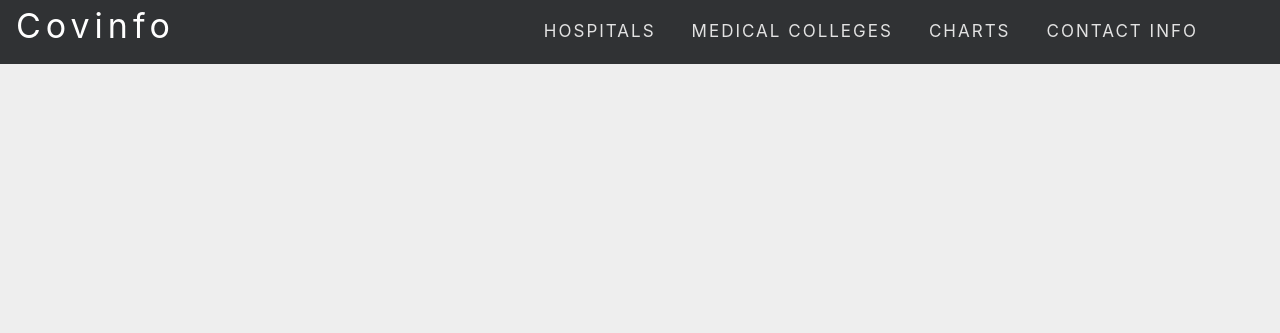
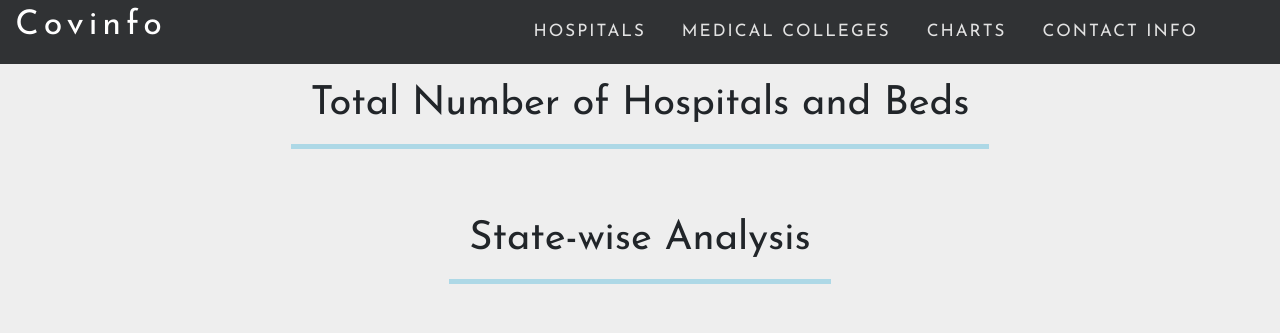
Before and after one commit to Akshat1903/VIT-HACK-2020, a Django app: template vit_hack/templates/task3_a.html in a window 1280 px wide. Shown: the top 333 px of the page. Run offline with Django 3.2, Linux system fonts and the light colour scheme; the template is opened without the code that fills it, so the values that code supplies are empty; some libraries are stand-ins or nearby versions.

Commit message:
Frontend added

```diff
--- a/vit_hack/static/css/task3_a.css
+++ b/vit_hack/static/css/task3_a.css
@@ -6,6 +6,7 @@
 
 body {
     background-color: #eee;
+    font-family: 'Josefin Sans', sans-serif !important;
 }
 
 nav {
@@ -165,7 +166,7 @@ nav ul li a:hover {
         display: block;
     }
 }
-.statecard {
+.statecard{
   text-align: center;
   padding: 20px;
   margin: auto;
@@ -174,22 +175,49 @@ nav ul li a:hover {
   border-radius: 1.2rem;
 }
 
-.statename {
+.statename{
   height: 50px;
   margin-bottom: 20px;
 }
 
-.statedata {
+.statedata{
   align-items: center;
   justify-content: center;
   text-align: center;
   width: 100%;
 }
 
-table {
+.summary_table{
+  align-items: center;
+  justify-content: center;
+  text-align: center;
   width: 100%;
 }
 
-td {
+table{
+  width: 100%;
+}
+
+td{
   padding: 10px;
 }
+
+.titles {
+    align-items: center;
+    text-align: center;
+    justify-content: center;
+    margin: 50px 0px;
+}
+
+.titles p {
+    display: inline-block;
+    margin: auto;
+    padding: 10px 20px;
+    border-bottom: 5px solid lightblue;
+    font-size: 40px;
+}
+
+.sources{
+  text-align: center;
+  margin: 30px 0px;
+}
--- a/vit_hack/static/css/task3_b.css
+++ b/vit_hack/static/css/task3_b.css
@@ -6,6 +6,7 @@
 
 body {
     background-color: #eee;
+    font-family: 'Josefin Sans', sans-serif !important;
 }
 
 nav {
--- a/vit_hack/static/css/task_1.css
+++ b/vit_hack/static/css/task_1.css
@@ -6,6 +6,7 @@
 
 body {
     background-color: #eee;
+    font-family: 'Josefin Sans', sans-serif !important;
 }
 
 nav {
--- a/vit_hack/static/css/task_2.css
+++ b/vit_hack/static/css/task_2.css
@@ -2,6 +2,10 @@
     padding: 0;
     margin: 0;
     scroll-behavior: smooth;
+}
+
+body{
+  font-family: 'Josefin Sans', sans-serif !important;
 }
 
 nav {
--- a/vit_hack/static/js/task3_a.js
+++ b/vit_hack/static/js/task3_a.js
@@ -11,27 +11,43 @@ async function getUsers() {
 async function renderUsers() {
     let users = await getUsers();
     let html = '';
+    let summary_fin = '';
+    let summary = users.data.summary;
+    let sources_fin='';
+    let html_summary = `<div class="summary_table">
+                          <table>
+                            <tr>
+                              <td></td>
+                              <td><b>Hospitals</b></td>
+                              <td><b>Beds</b></td>
+                            </tr>
+                            <tr>
+                              <td><b>Rural</b></td>
+                              <td>${summary.ruralHospitals}</td>
+                              <td>${summary.ruralBeds}</td>
+                            </tr>
+                            <tr>
+                              <td><b>Urban</b></td>
+                              <td>${summary.urbanHospitals}</td>
+                              <td>${summary.urbanBeds}</td>
+                            </tr>
+                            <tr>
+                              <td><b>Total</b></td>
+                              <td>${summary.totalHospitals}</td>
+                              <td>${summary.totalBeds}</td>
+                            </tr>
+                          </table>
+                        </div>`
 
-    // let summary = users.data.summary;
-    // let html_summary = `<div>
-    //                       <ul>
-    //                         <li>Rural hospitals: ${summary.ruralHospitals}</li>
-    //                         <li>Rural Beds: ${summary.ruralBeds}</li>
-    //                         <li>Urban Hospitals: ${summary.urbanHospitals}</li>
-    //                         <li>Urban Beds: ${summary.urbanBeds}</li>
-    //                         <li>TotalHospitals: ${summary.totalHospitals} </li>
-    //                         <li>Total Beds: ${summary.totalBeds}</li>
-    //                       </ul>
-    //                     </div>`;
+    summary_fin += html_summary;
+
+    document.querySelector('.summary_section').innerHTML = summary_fin;
     //
-    // html += html_summary;
-    //
-    // let sources = users.data.sources
-    // let html_sources = `<div>
-    //                       <a href="${sources[0].url}">Sources</a>
-    //                     </div>`
-    //
-    // html += html_sources;
+    let sources = users.data.sources
+    let html_sources = `<a href="${sources[0].url}">Sources</a> last updated on ${sources[0].lastUpdated}`;
+
+    sources_fin += html_sources;
+    document.querySelector('.sources').innerHTML = sources_fin;
 
     let regional = users.data.regional;
     regional.forEach(x => {
--- a/vit_hack/templates/task3_a.html
+++ b/vit_hack/templates/task3_a.html
@@ -11,6 +11,7 @@
     <script src="https://code.jquery.com/jquery-3.5.1.slim.min.js" integrity="sha384-DfXdz2htPH0lsSSs5nCTpuj/zy4C+OGpamoFVy38MVBnE+IbbVYUew+OrCXaRkfj" crossorigin="anonymous"></script>
     <script src="https://cdn.jsdelivr.net/npm/popper.js@1.16.1/dist/umd/popper.min.js" integrity="sha384-9/reFTGAW83EW2RDu2S0VKaIzap3H66lZH81PoYlFhbGU+6BZp6G7niu735Sk7lN" crossorigin="anonymous"></script>
     <script src="https://stackpath.bootstrapcdn.com/bootstrap/4.5.2/js/bootstrap.min.js" integrity="sha384-B4gt1jrGC7Jh4AgTPSdUtOBvfO8shuf57BaghqFfPlYxofvL8/KUEfYiJOMMV+rV" crossorigin="anonymous"></script>
+    <link href="https://fonts.googleapis.com/css2?family=Josefin+Sans&display=swap" rel="stylesheet">
     <link rel="stylesheet" href="{% static 'css/task3_a.css'%}">
 </head>
 
@@ -40,9 +41,19 @@
 
     <div class="main-body">
         <div class="container">
-            <div class="row">
+          <div class="titles">
+         <p>Total Number of Hospitals and Beds</p>
+     </div>
+     <div class="summary_section">
 
-            </div>
+     </div>
+     <div class="titles">
+         <p>State-wise Analysis</p>
+     </div>
+     <div class="row">
+
+     </div>
+     <p class="sources"></p>
         </div>
     </div>
     <script src="{% static 'js/index.js' %}"></script>
--- a/vit_hack/templates/task3_b.html
+++ b/vit_hack/templates/task3_b.html
@@ -9,6 +9,7 @@
     <link rel="stylesheet" href="https://maxcdn.bootstrapcdn.com/bootstrap/3.3.6/css/bootstrap.min.css">
     <script src="https://cdnjs.cloudflare.com/ajax/libs/jquery/2.2.2/jquery.min.js"></script>
     <script src="https://maxcdn.bootstrapcdn.com/bootstrap/3.3.6/js/bootstrap.min.js"></script>
+    <link href="https://fonts.googleapis.com/css2?family=Josefin+Sans&display=swap" rel="stylesheet">
     <link rel="stylesheet" href="{% static 'css/task3_b.css' %}">
 </head>
 
--- a/vit_hack/templates/task_1.html
+++ b/vit_hack/templates/task_1.html
@@ -11,6 +11,7 @@
     <link rel="stylesheet" href="https://cdnjs.cloudflare.com/ajax/libs/twitter-bootstrap/4.1.3/css/bootstrap.min.css">
     <script src="https://cdnjs.cloudflare.com/ajax/libs/jquery/2.2.2/jquery.min.js"></script>
     <script src="https://maxcdn.bootstrapcdn.com/bootstrap/3.3.6/js/bootstrap.min.js"></script>
+    <link href="https://fonts.googleapis.com/css2?family=Josefin+Sans&display=swap" rel="stylesheet">
 </head>
 
 <body>
--- a/vit_hack/templates/task_2.html
+++ b/vit_hack/templates/task_2.html
@@ -10,6 +10,7 @@
     <link rel="stylesheet" href="https://maxcdn.bootstrapcdn.com/bootstrap/4.0.0/css/bootstrap.min.css" integrity="sha384-Gn5384xqQ1aoWXA+058RXPxPg6fy4IWvTNh0E263XmFcJlSAwiGgFAW/dAiS6JXm" crossorigin="anonymous">
     <link href="https://fonts.googleapis.com/css2?family=Josefin+Sans&display=swap" rel="stylesheet">
     <script src="https://ajax.googleapis.com/ajax/libs/jquery/2.1.1/jquery.min.js"></script>
+    <link href="https://fonts.googleapis.com/css2?family=Josefin+Sans&display=swap" rel="stylesheet">
 </head>
 
 <body>
```
Also changed, not shown: vit_hack/static/css/charts.css (+10 -0 lines), vit_hack/templates/charts.html (+15 -7 lines). Lines whose indentation alone changed are shown as unchanged.
